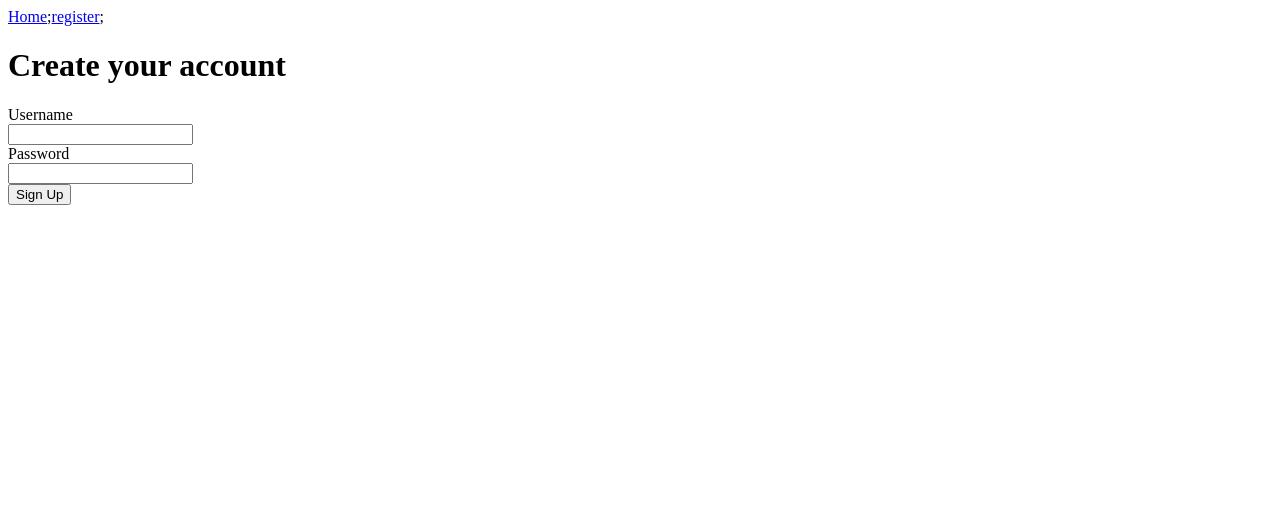
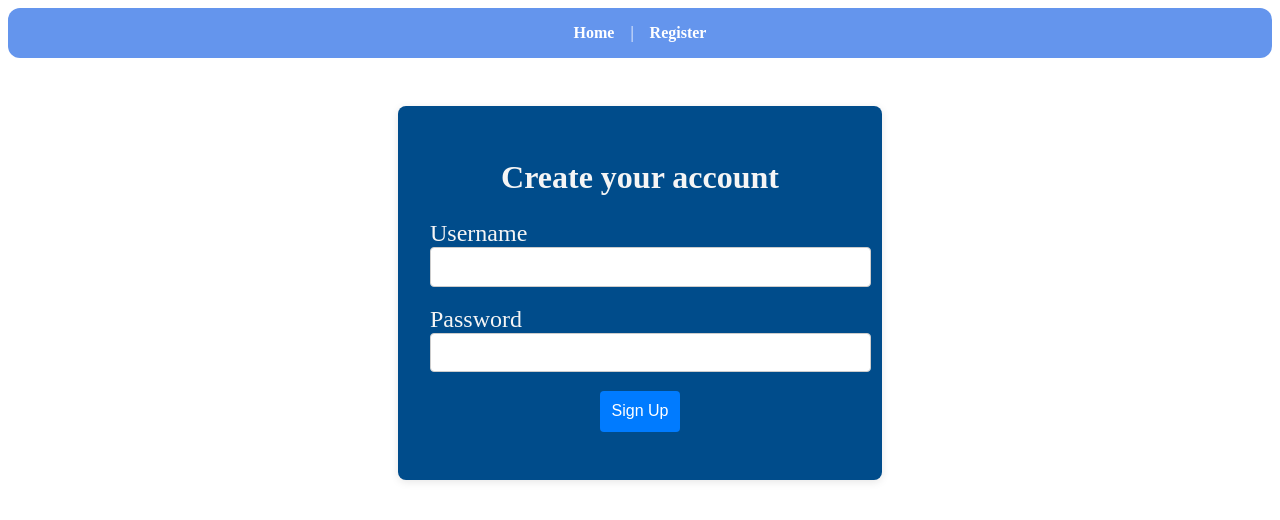
Before and after one commit to Matt-tedesco98/E-Commerce-App-Client-, a React (Create React App) app: page /register in a window 1280 px wide. Shown: the top 520 px of the page. Built offline with nearby package versions, Linux system fonts and the light colour scheme.

Commit message:
added css to the register page and the navbar

```diff
--- /dev/null
+++ b/src/App.css
@@ -0,0 +1,20 @@
+.navbar {
+    background-color: cornflowerblue;
+    border-radius: 12px;
+    color: white;
+    padding: 1rem;
+    display: flex;
+    gap: 1rem;
+    align-items: center;
+    justify-content: center;
+}
+
+.navbar a {
+    color: white;
+    text-decoration: none;
+    font-weight: bold;
+}
+
+.navbar a:hover {
+    text-decoration: underline;
+}
--- a/src/App.js
+++ b/src/App.js
@@ -1,12 +1,14 @@
+import "./App.css"
 import {BrowserRouter, Routes, Route, Link} from "react-router-dom";
 import Register from "./pages/Register";
 
 function App() {
     return (
         <BrowserRouter>
-            <nav>
-                <Link to="/">Home</Link>;
-                <Link to="/register">register</Link>;
+            <nav className="navbar">
+                <Link to="/">Home</Link>
+                <span> | </span>
+                <Link to="/register">Register</Link>
             </nav>
 
             <Routes>
@@ -14,8 +16,7 @@ function App() {
                 <Route path="/register" element={<Register/>}/>
             </Routes>
 
-        </BrowserRouter>
-    )
+        </BrowserRouter>)
 }
 
 export default App;
--- a/src/index.css
+++ b/src/index.css
@@ -1,5 +1,4 @@
 body {
-  margin: 0;
   font-family: -apple-system, BlinkMacSystemFont, 'Segoe UI', 'Roboto', 'Oxygen',
     'Ubuntu', 'Cantarell', 'Fira Sans', 'Droid Sans', 'Helvetica Neue',
     sans-serif;
--- /dev/null
+++ b/src/pages/Register.css
@@ -0,0 +1,49 @@
+.head {
+    max-width: 420px;
+    margin: 3rem auto;
+    padding: 2rem;
+    background-color: #004c8b;
+    border-radius: 8px;
+    box-shadow: 0 2px 8px rgba(0, 0, 0, 0.1);
+}
+
+.head h1 {
+    text-align: center;
+    color: whitesmoke;
+    margin-bottom: 1.5rem;
+}
+
+.user-pass {
+    margin-bottom: 1.2rem;
+}
+
+.user-pass input {
+    width: 100%;
+    padding: 0.6rem;
+    border: 1px solid #ccc;
+    border-radius: 4px;
+    font-size: 1rem;
+}
+
+button {
+    display: block;
+    margin: 1rem auto;
+    width: auto;
+    padding: 0.7rem;
+    background-color: #007bff;
+    color: white;
+    border: none;
+    border-radius: 4px;
+    cursor: pointer;
+    font-size: 1rem;
+    transition: background-color 0.2s ease;
+}
+
+button:hover {
+    background-color: #0056b3;
+}
+
+label {
+    color: whitesmoke;
+    font-size: 1.5rem;
+}
--- a/src/pages/Register.jsx
+++ b/src/pages/Register.jsx
@@ -1,4 +1,5 @@
 import {useState} from 'react'
+import "./Register.css"
 
 export default function Register() {
     const [form, setForm] = useState({username: '', password: ''});
@@ -12,10 +13,13 @@ export default function Register() {
     }
 
     return (
-        <div>
+        <div className="head">
             <h1>Create your account</h1>
-            <form onSubmit={(e) => {e.preventDefault(); onSubmit();}}>
-                <div>
+            <form onSubmit={(e) => {
+                e.preventDefault();
+                onSubmit();
+            }}>
+                <div className="user-pass">
                     <label>Username</label> <br/>
                     <input
                         id="username"
@@ -26,7 +30,7 @@ export default function Register() {
                         required
                     />
                 </div>
-                <div>
+                <div className="user-pass">
                     <label>Password</label> <br/>
                     <input
                         id="password"
```
